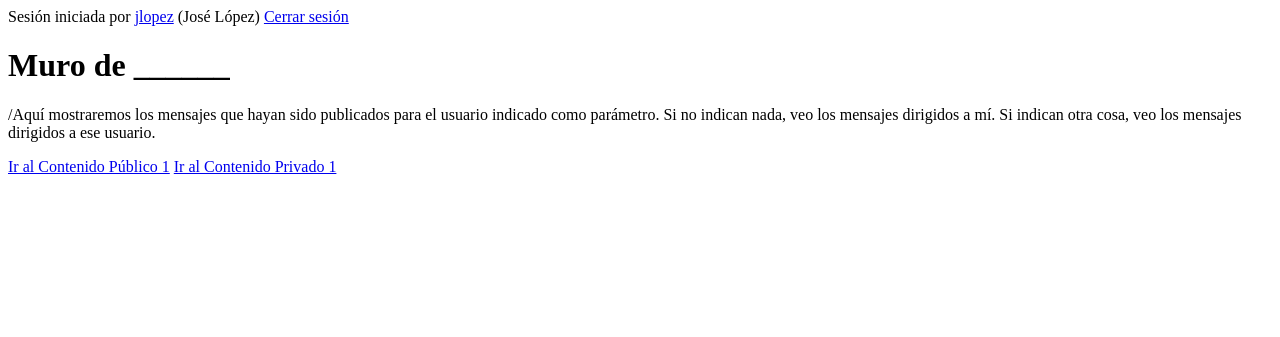
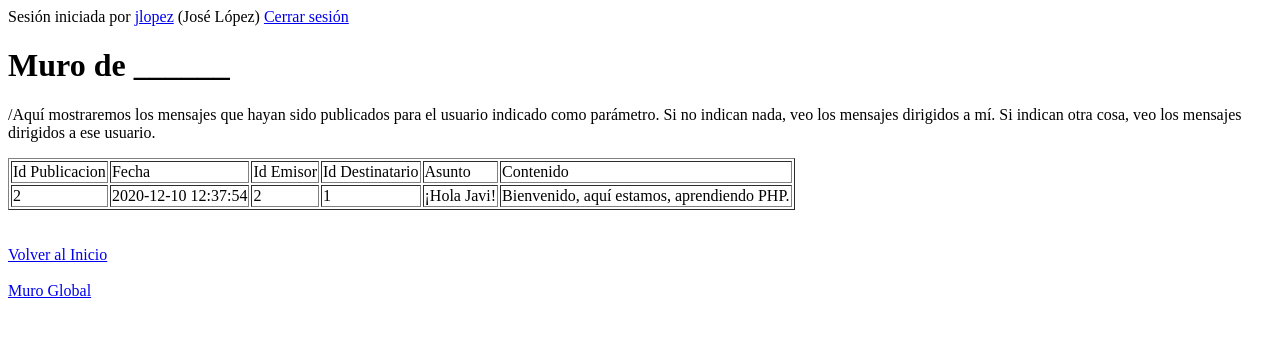
Before and after one commit to daniel-ramoss/daw2.2-DanielRamos, a PHP site: page /MuroVerDe.php in a window 1280 px wide. Shown: the top 337 px of the page. Run offline with PHP 8.4, Linux system fonts and the light colour scheme; a user stored in the database is signed in; data comes from the database, SQL or seed files in the repository.

Commit message:
Trabajo Realizado MiniFb-30/01/2021-11:42
Se ve el muroGlobal y el muroVerDe, tambien he arreglado un poco la creacion de usuarios aunque se debe mejorar un poco.

```diff
--- a/045-MiniFbFuncional/MuroVerDe.php
+++ b/045-MiniFbFuncional/MuroVerDe.php
@@ -1,6 +1,7 @@
 <?php
 
 require_once "_com/_Varios.php";
+require_once "_com/DAO.php";
 
 // Comprobamos si hay sesión-usuario iniciada.
 //   - Si la hay, no intervenimos. Dejamos que la pág se cargue.
@@ -10,6 +11,11 @@ require_once "_com/_Varios.php";
 if (!haySesionRamIniciada() && !intentarCanjearSesionCookie()) {
     redireccionar("SesionInicioFormulario.php");
 }
+
+$id = $_SESSION["id"];
+//echo $id;
+$mensajes = DAO::publicacionObtenerPrivado($id);
+
 
 ?>
 
@@ -28,12 +34,34 @@ if (!haySesionRamIniciada() && !intentarCanjearSesionCookie()) {
 <?php pintarInfoSesion(); ?>
 
 <h1>Muro de ______</h1>
-
 <p>/Aquí mostraremos los mensajes que hayan sido publicados para el usuario indicado como parámetro. Si no indican nada, veo los mensajes dirigidos a mí. Si indican otra cosa, veo los mensajes dirigidos a ese usuario.</p>
 
-<a href='Index.php'>Ir al Contenido Público 1</a>
-
-<a href='MuroVerGlobal.php'>Ir al Contenido Privado 1</a>
+<table border='1'>
+    <tr>
+        <td>Id Publicacion</td>
+        <td>Fecha</td>
+        <td>Id Emisor</td>
+        <td>Id Destinatario</td>
+        <td>Asunto</td>
+        <td>Contenido</td>
+        <?php foreach ($mensajes as $publicacion) {
+        $fechaDatetime=$publicacion->getFecha();
+        $fechaString=$fechaDatetime->format('Y-m-d H:i:s');
+        ?>
+    <tr>
+        <td><?=$publicacion->getIdPublicacion()?>   </td>
+        <td><?=$fechaString?>                       </td>
+        <td><?=$publicacion->getEmisorId()?>        </td>
+        <td><?=$publicacion->getDestinatarioId()?>  </td>
+        <td><?=$publicacion->getAsunto()?>          </td>
+        <td><?=$publicacion->getContenido()?>       </td>
+        <?php } ?>
+    </tr>
+</table>
+<br><br>
+<a href='Index.php'>Volver al Inicio</a>
+<br><br>
+<a href='MuroVerGlobal.php'>Muro Global</a>
 
 </body>
 
--- a/045-MiniFbFuncional/_com/Clases.php
+++ b/045-MiniFbFuncional/_com/Clases.php
@@ -92,14 +92,16 @@ class Publicacion extends Dato
     private $asunto;
     private $contenido;
 
-    public function __construct(int $idPublicacion, DateTime $fecha, int $emisorId, int $destinatarioId,
-                                 DateTime $destacadaHasta, string $asunto, string $contenido)
+    public function __construct(int $idPublicacion, DateTime $fecha, int $emisorId,  $destinatarioId,
+                                   $destacadaHasta, string $asunto, string $contenido)
     {
         $this->setIdPublicacion($idPublicacion);
         $this->setFecha($fecha);
         $this->setEmisorId($emisorId);
-        $this->setDestinatarioId($destinatarioId);
-        $this->setDestacadaHasta($destacadaHasta);
+        //$this->setDestinatarioId($destinatarioId);
+        $this->destinatarioId=$destinatarioId;
+        //$this->setDestacadaHasta($destacadaHasta);
+        $this->destacadaHasta=$destacadaHasta;
         $this->setAsunto($asunto);
         $this->setContenido($contenido);
     }
@@ -134,9 +136,13 @@ class Publicacion extends Dato
         $this->emisorId = $emisorId;
     }
 
-    public function getDestinatarioId(): int
+    public function getDestinatarioId():  int
     {
-        return $this->destinatarioId;
+        if ($this->destinatarioId != null)
+            return $this->destinatarioId;
+        else
+            return 0;
+        //  HE MODIFICADO ESTO PARA QUE CUANDO EL DESTINATARIO DEL MENSAJE SEA NULL QUE LO PONGA A 0 EN LUGAR DE NULL
     }
 
     public function setDestinatarioId(int $destinarioId)
--- a/045-MiniFbFuncional/_com/DAO.php
+++ b/045-MiniFbFuncional/_com/DAO.php
@@ -173,5 +173,17 @@ class DAO
         return $datos;
     }
 
+    public static function publicacionObtenerPrivado(int $id): array
+    {
+        $datos = [];
+        $rs = self::ejecutarConsulta("SELECT * FROM Publicacion WHERE destinatarioId=? ORDER BY fecha",[$id]);
+
+        foreach ($rs as $fila) {
+            $publicacion = self::publicacionCrearDesdeRs($fila);
+            array_push($datos, $publicacion);
+        }
+
+        return $datos;
+    }
 
 }
```
Also changed, not shown: 045-MiniFbFuncional/MuroVerGlobal.php (+14 -9 lines), 045-MiniFbFuncional/UsuarioNuevoCrear.php (+21 -4 lines).
